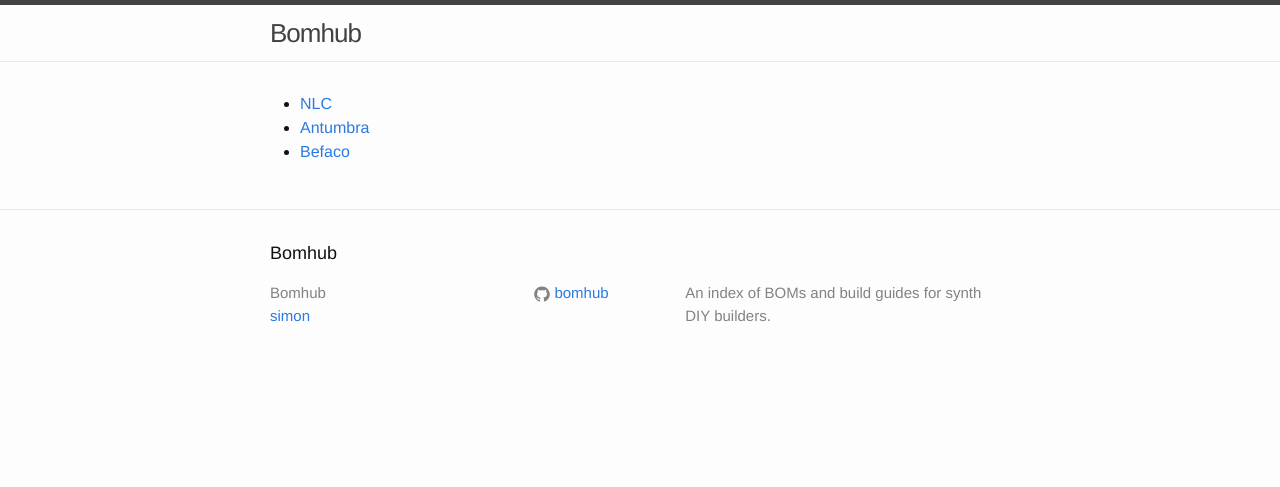
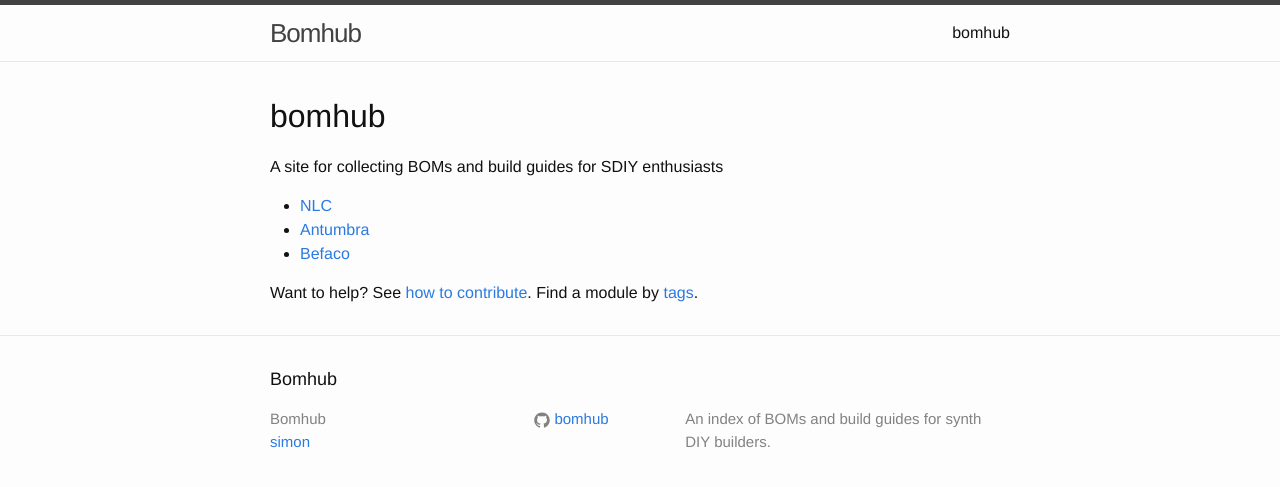
Before and after one commit to bomhub/bomhub.github.io, a Jekyll site: the page built from index.html, in a window 1280 px wide. Shown: the top 487 px of the page. Built offline with Jekyll 4.4.1, drawn with Linux system fonts in a browser that asks for light colours.

Commit message:
add tags page

```diff
--- a/_layouts/module.html
+++ b/_layouts/module.html
@@ -13,7 +13,8 @@
       <ul>
           <li><a href="index.html">{{ page.designer }}</a></li>
           <li>{{ page.size }}</li>
-          <li>{{ page.tags }}</li>
+          {% assign mod_tags = page.tags | split: ','%}
+          <li>{% for tag in mod_tags %}<a href="{{site.baseurl}}/tags#{{tag}}">{{tag}}</a>{% if forloop.last == false %}, {% endif %}{% endfor %}</li>
       </ul>
     </div>
     <div id="build">
--- a/index.html
+++ b/index.html
@@ -3,10 +3,15 @@
 ---
 
 <div class="home">
+
+
+{{ site.pages | where: 'name', 'README.md' }}
   <ul>
     {% assign pages = site.pages  | where: 'layout', 'designer' | sort: 'name' %}
     {% for group in pages %}
     <li><a href="{{group.url | prepend: site.baseurl }}">{{group.designer}}</a></li>
     {% endfor %}
   </ul>
+  Want to help? See <a href="contributing">how to contribute</a>.
+  Find a module by <a href="tags">tags</a>.
 </div>
```
Also changed, not shown: _layouts/tags.html (added, +28 -0 lines), tags.md (added, +3 -0 lines), README.md.
